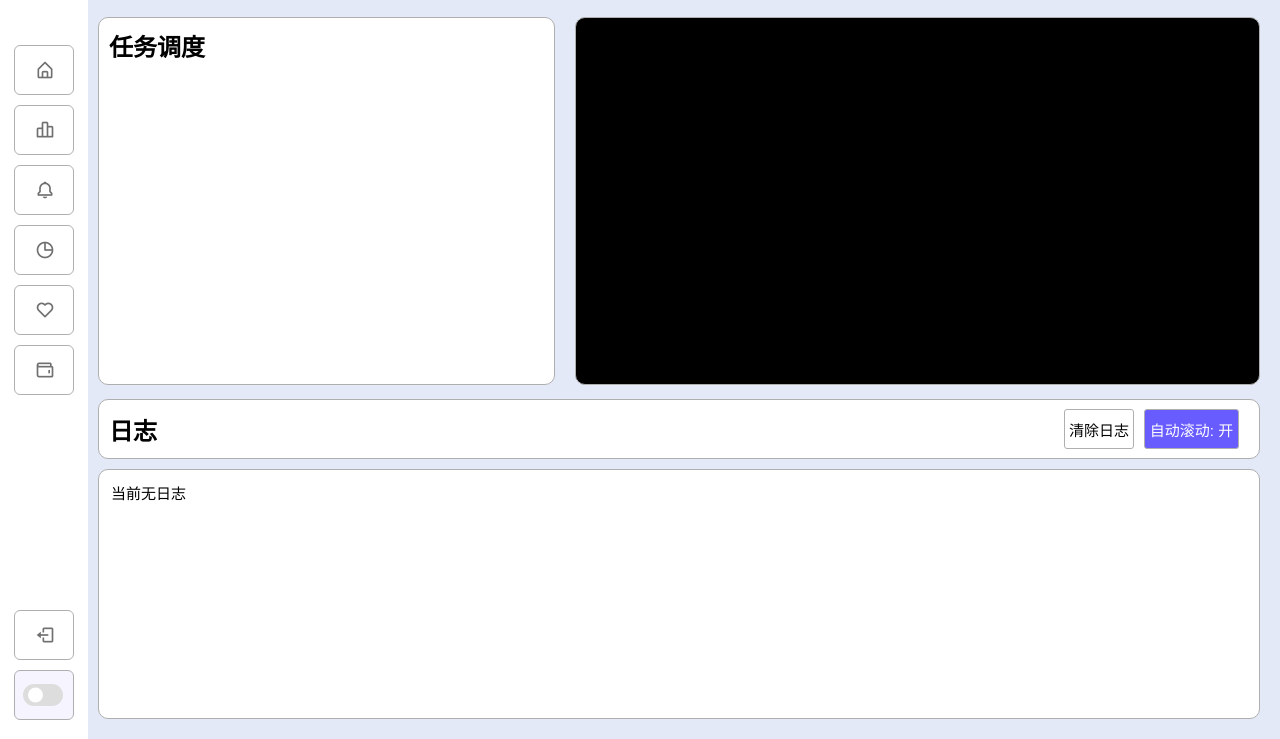
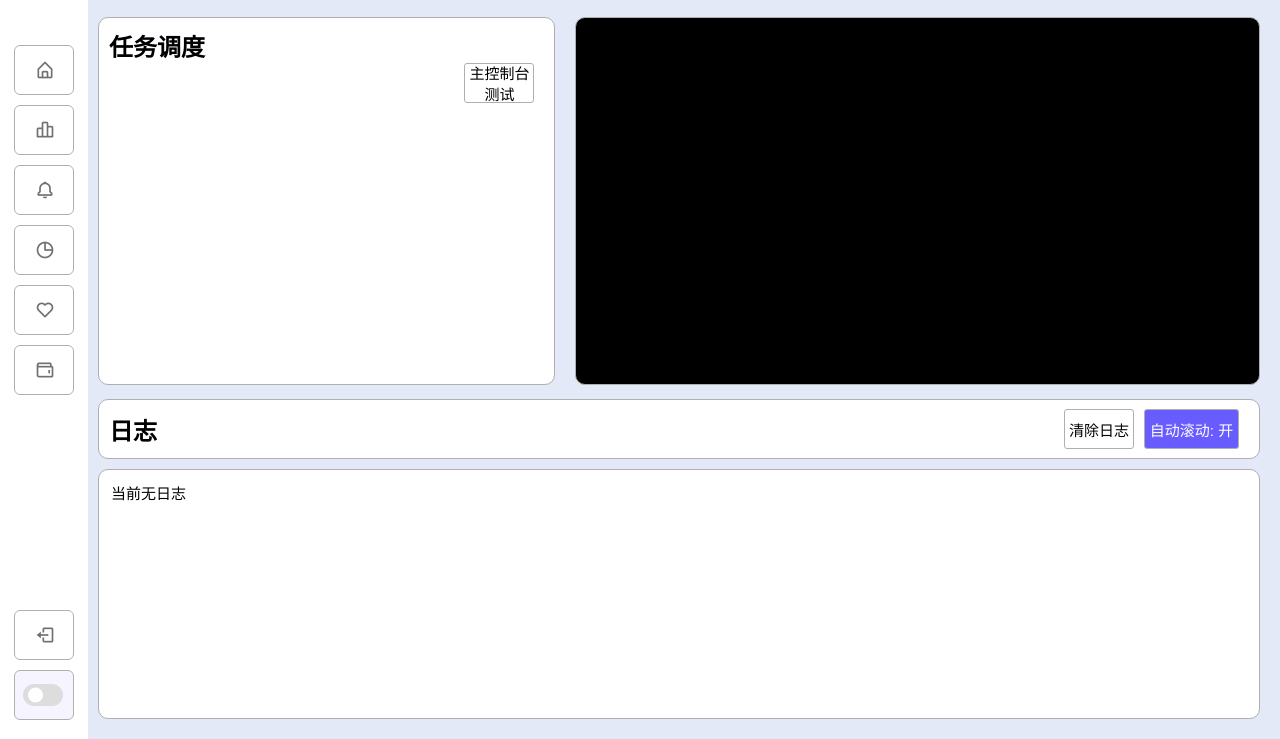
Before and after one commit to Y5neKO/ArknightsPriestessGUI, a plain HTML site: page ui/index.html in a window 1280 px wide. Shown: the part 61-800 px from the top of the page. Drawn offline with Linux system fonts and the light colour scheme; no server answers.

Commit message:
2024/09/27 Updated.
新增心跳包机制，防止GUI异常终止后SpringBoot在后台持续运行。

```diff
--- a/ui/index.html
+++ b/ui/index.html
@@ -113,7 +113,7 @@
             <div class="task_and_screenshot">
                 <!--当前任务-->
                 <div id="current_task_box" class="current_task_box">
-                    <h1>任务调度</h1>
+                    <h1>任务调度</h1><button class="log_setting_button" onclick=requests("http://127.0.0.1:14513/api/main_console")>主控制台测试</button>
                 </div>
                 <div id="screenshot" class="screenshot">
 <!--                    <img src="http://127.0.0.1:14513/api/screenshot" alt="EYESOFPRIESTESS">-->
@@ -184,9 +184,22 @@
             };
         }
 
+        function heartbeat() {
+            fetch('http://127.0.0.1:14513/heartbeat')
+                .then(response => {
+                    if (!response.ok) {
+                        console.error('Heartbeat failed');
+                    } else {
+                        console.log('Heartbeat sent successfully');
+                    }
+                })
+                .catch(error => console.error('Error:', error));
+        }
+
         // 每1秒请求一次数据
         setInterval(fetchData, 1000);
         setInterval(fetchImage, 2000)
+        setInterval(heartbeat, 5000)
         // 初始请求数据
         fetchData();
         fetchImage();
```
